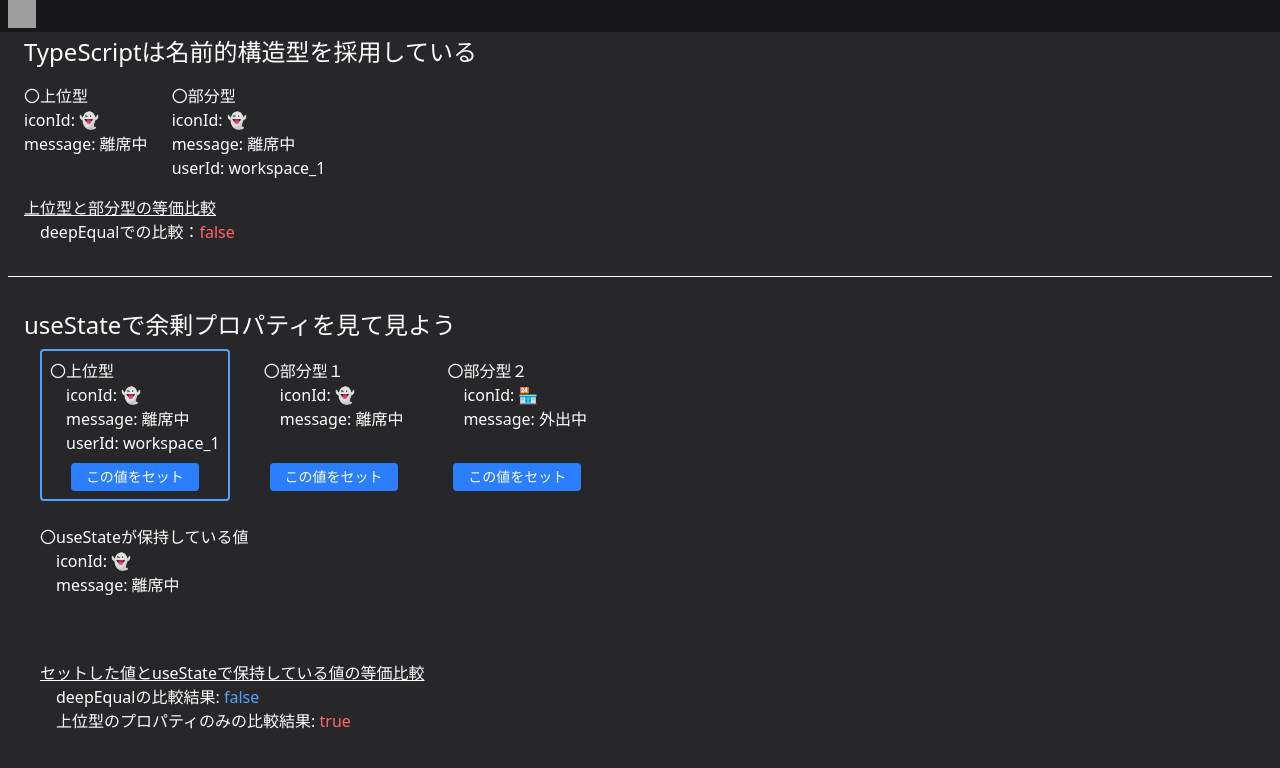
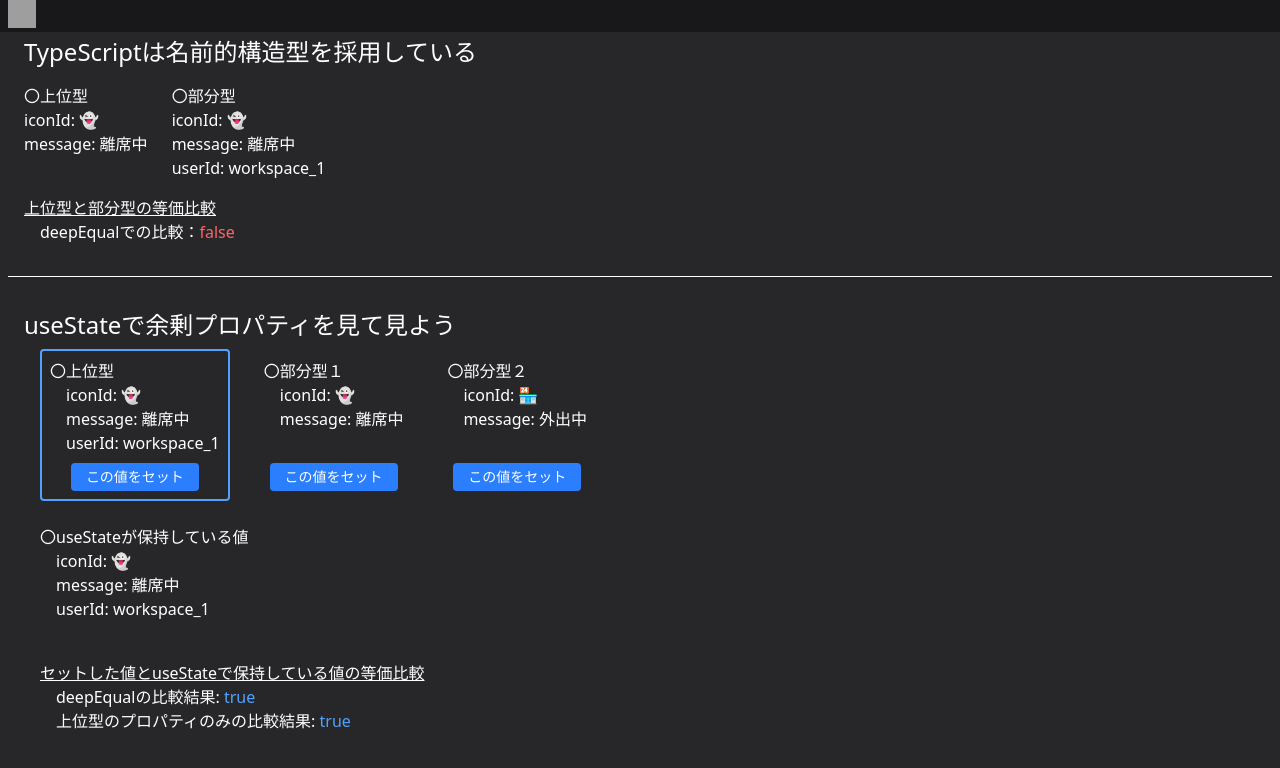
Before and after one commit to shari-sushi/sandbox, a React (Vite) app in the folder frontend/: page /typescript/excess-property in a window 1280 px wide. Shown: the top 768 px of the page. Built offline with nearby package versions, Linux system fonts and the light colour scheme; grey boxes are pictures that could not be loaded.

Commit message:
余剰プロパティページの不具合修正2

```diff
--- a/frontend/src/pages/TypeScript/ExcessPropertyPage.tsx
+++ b/frontend/src/pages/TypeScript/ExcessPropertyPage.tsx
@@ -102,7 +102,7 @@ const subtypeActivity2: Activity = {
 }
 
 const ExcessPropertyUseStatePage = () => {
-  const [activity, setActivity] = useState<Activity>(subtypeActivity1)
+  const [activity, setActivity] = useState<Activity>(supertypeActivity)
 
   return (
     <div className="ml-4 flex flex-col gap-y-2">
```
